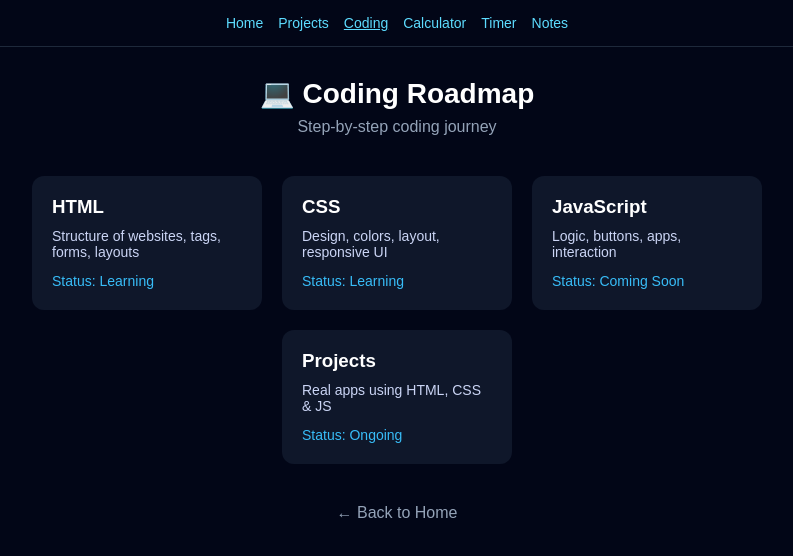
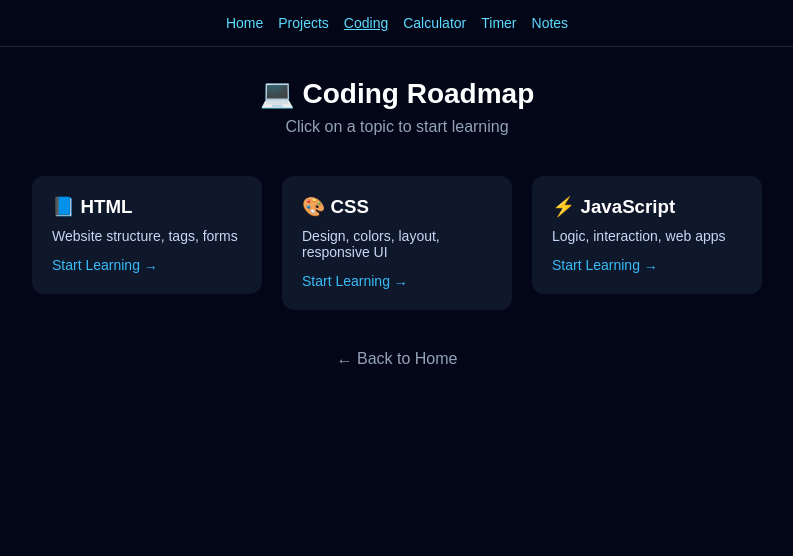
Before and after one commit to princerajhub/princerajhub.github.io, a plain HTML site: page coding.html in a window 1280 px wide. Shown: the whole page, without its empty margins (243-1036 px from the left). Drawn offline with Linux system fonts and the light colour scheme.

Commit message:
Update coding page with clickable learning cards
Replaced coding.html content to make HTML, CSS, and JavaScript
cards fully clickable with navigation and hover effects.

```diff
--- a/coding.html
+++ b/coding.html
@@ -18,33 +18,33 @@
 </div>
 
 <h1 class="page-title">💻 Coding Roadmap</h1>
-  <p class="subtitle">Step-by-step coding journey</p>
+<p class="subtitle">Click on a topic to start learning</p>
 
 <div class="card-container">
 
+  <a href="html.html" class="card-link">
     <div class="card">
-      <h3>HTML</h3>
-      <p>Structure of websites, tags, forms, layouts</p>
-      <span>Status: Learning</span>
+      <h3>📘 HTML</h3>
+      <p>Website structure, tags, forms</p>
+      <span>Start Learning →</span>
     </div>
+  </a>
 
+  <a href="css.html" class="card-link">
     <div class="card">
-      <h3>CSS</h3>
+      <h3>🎨 CSS</h3>
       <p>Design, colors, layout, responsive UI</p>
-      <span>Status: Learning</span>
+      <span>Start Learning →</span>
     </div>
+  </a>
 
+  <a href="js.html" class="card-link">
     <div class="card">
-      <h3>JavaScript</h3>
-      <p>Logic, buttons, apps, interaction</p>
-      <span>Status: Coming Soon</span>
+      <h3>⚡ JavaScript</h3>
+      <p>Logic, interaction, web apps</p>
+      <span>Start Learning →</span>
     </div>
-
-    <div class="card">
-      <h3>Projects</h3>
-      <p>Real apps using HTML, CSS & JS</p>
-      <span>Status: Ongoing</span>
-    </div>
+  </a>
 
 </div>
 
```
Lines whose indentation alone changed are shown as unchanged.
